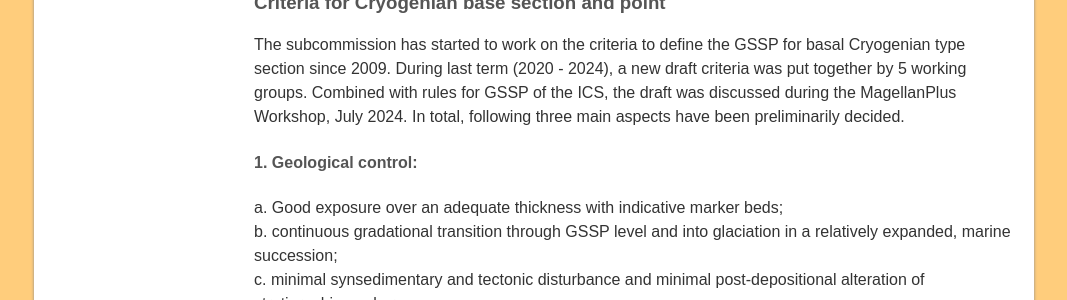
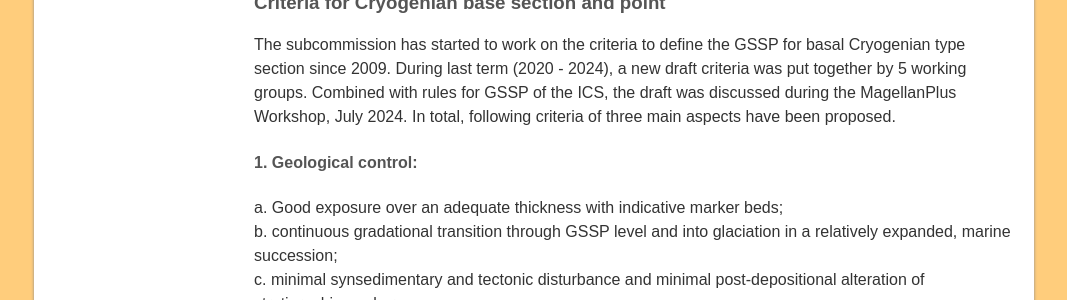
Before and after one commit to i-c-stratigraphy/subcommission-cryogenian, a Jekyll site: the page built from pages/defining.md, in a window 1280 px wide and 900 px high, scrolled down 486 px. Shown: the part 224-524 px from the top of the window, without its empty margins (106-1173 px from the left). Built offline with Jekyll 4.4.1, drawn with Linux system fonts in a browser that asks for light colours.

Commit message:
Update defining.md

```diff
--- a/pages/defining.md
+++ b/pages/defining.md
@@ -13,7 +13,7 @@ Recent years, as the study on different Cryogenian successions globally develope
 ---
 
 ### Criteria for Cryogenian base section and point
-The subcommission has started to work on the criteria to define the GSSP for basal Cryogenian type section since 2009. During last term (2020 - 2024), a new draft criteria was put together by 5 working groups. Combined with rules for GSSP of the ICS, the draft was discussed during the MagellanPlus Workshop, July 2024. In total, following three main aspects have been preliminarily decided.
+The subcommission has started to work on the criteria to define the GSSP for basal Cryogenian type section since 2009. During last term (2020 - 2024), a new draft criteria was put together by 5 working groups. Combined with rules for GSSP of the ICS, the draft was discussed during the MagellanPlus Workshop, July 2024. In total, following criteria of three main aspects have been proposed.
 
 #### 1. Geological control:
 a. Good exposure over an adequate thickness with indicative marker beds;
```
